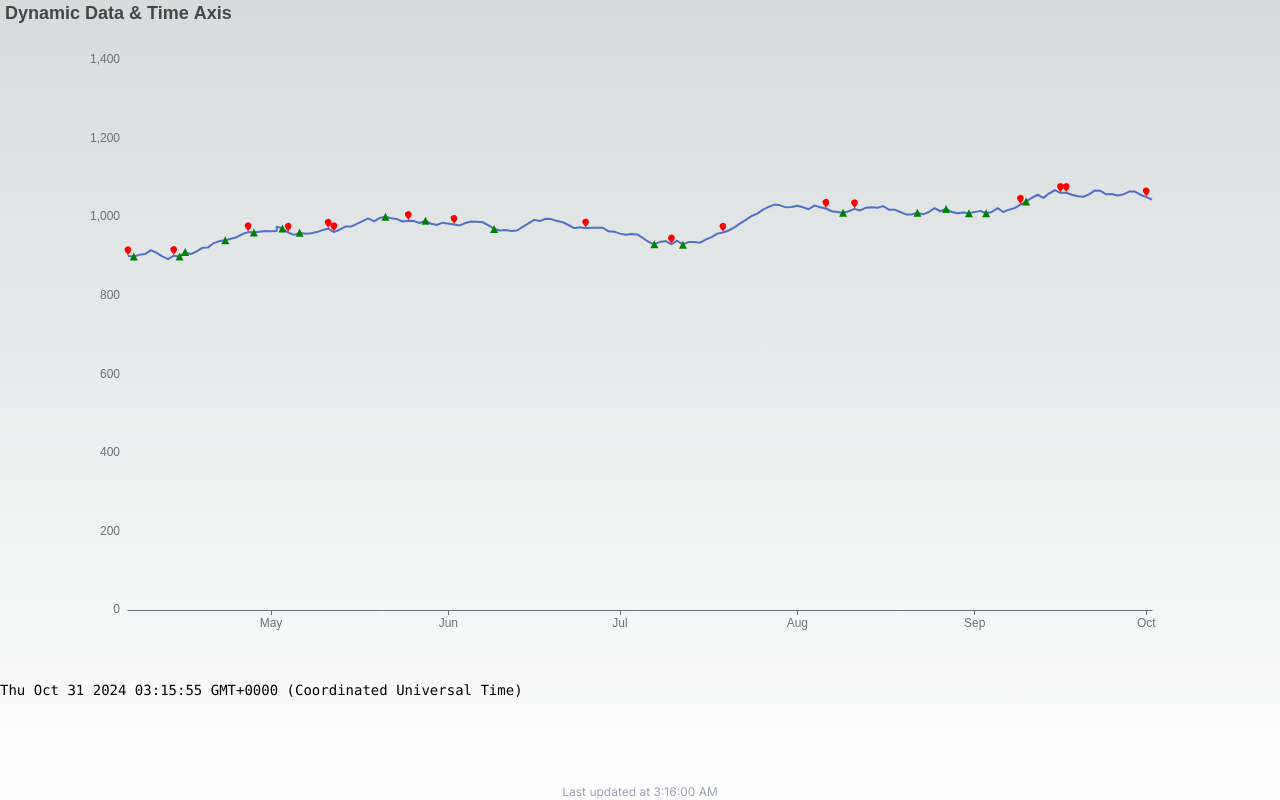
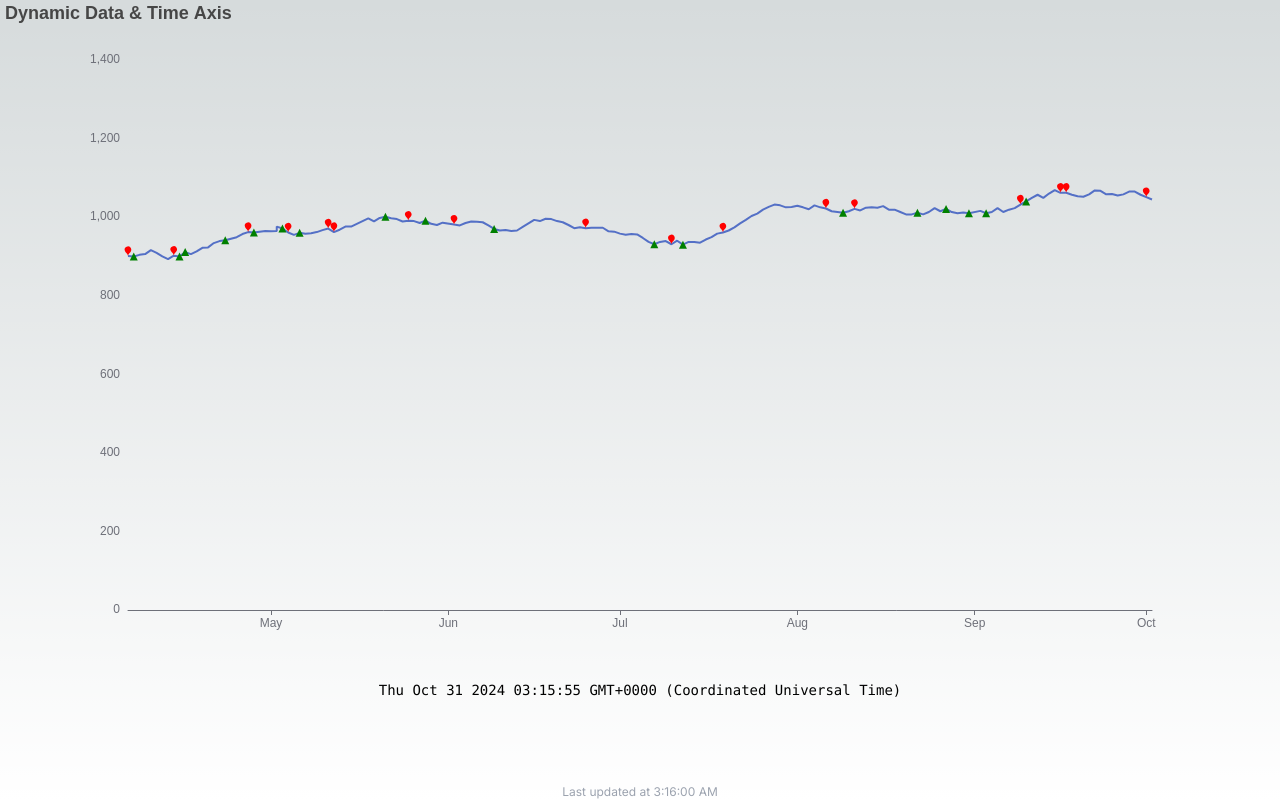
Before and after one commit to Shane0821/5003-Stock-Analysis, a Next.js app in the folder client/: page / in a window 1280 px wide. Built offline with nearby package versions, Linux system fonts and the light colour scheme.

Commit message:
Update page.js

```diff
--- a/client/app/page.js
+++ b/client/app/page.js
@@ -130,7 +130,7 @@ export default function Home() {
     <main className="flex min-h-screen flex-col items-center justify-between">
       <div className="z-10 w-full items-center justify-between font-mono text-sm">
         <ReactECharts className="w-full" style={{ height: '85vh' }} option={option} />
-        <div className="w-3/4 justify-between items-center font-mono">
+        <div className="grid justify-items-center font-mono">
           {data[data.length - 1] ? data[data.length - 1].name : ''}
         </div>
       </div>
```
